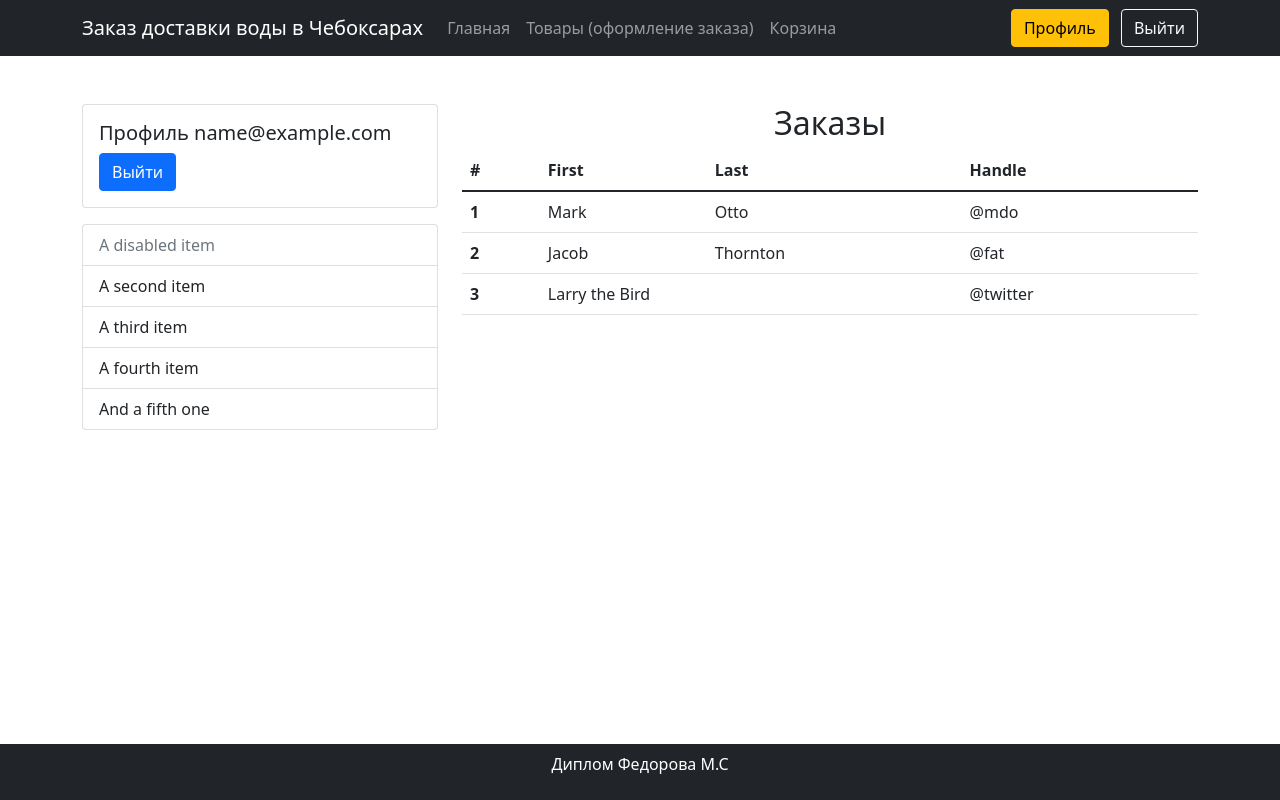
After one commit to LiberBear/diplom, a Django app: page /profile/ in a window 1280 px wide. The commit adds this page. Run offline with Django 3.2, Linux system fonts and the light colour scheme; the visitor is signed in with stand-in values (Sample User, id 1); data comes from the database, SQL or seed files in the repository; some libraries are stand-ins or nearby versions.

Commit message:
Раскатал шаблоны от Вано

```diff
--- a/delivery/models/Profile.py
+++ b/delivery/models/Profile.py
@@ -23,12 +23,14 @@ class Profile(BaseModel):
         verbose_name='Дата рождения',
     )
     address = models.CharField(
-        blank=False,
+        blank=True,
+        null=True,
         max_length=500,
         verbose_name='Адрес проживания',
     )
     phone_number = PhoneNumberField(
-        blank=False,
+        blank=True,
+        null=True,
         verbose_name='Номер телефона',
     )
 
@@ -36,6 +38,9 @@ class Profile(BaseModel):
         db_table = 'profile'
         verbose_name = 'Профиль пользователя'
         verbose_name_plural = 'Профили пользователей'
+
+    def __str__(self):
+        return f'Профиль {self.user.email}'
 
     @receiver(post_save, sender=User)
     def create_user_profile(sender, instance, created, **kwargs):
--- a/delivery/static/css/main.css
+++ b/delivery/static/css/main.css
@@ -1,9 +1,3 @@
-body {
-    padding-top: 3rem;
-    padding-bottom: 3rem;
-    color: #5a5a5a;
-}
-
 .cart-quantity {
     width: 80px;
     height: 40px;
@@ -11,6 +5,24 @@ body {
 
 .cart-add-button {
     width: 160px;
+}
+
+.card-image-cover {
+    width: 100%;
+    height: 300px;
+    position: relative;
+}
+
+.card-image-cover img {
+    position: absolute;
+    top: 0;
+    right: 0;
+    bottom: 0;
+    left: 0;
+    width: 100%;
+    height: 100%;
+    object-fit: cover;
+    object-position: center;
 }
 
 /* CUSTOMIZE THE CAROUSEL
@@ -111,12 +123,12 @@ body {
     }
 }
 
-.footer {
-    position: fixed;
-    bottom: 0;
-    width: 100%;
-    /* Set the fixed height of the footer here */
-    height: 60px;
-    line-height: 60px; /* Vertically center the text there */
-    background-color: #f5f5f5;
-}
+/*.footer {*/
+/*    position: fixed;*/
+/*    bottom: 0;*/
+/*    width: 100%;*/
+/*    !* Set the fixed height of the footer here *!*/
+/*    height: 60px;*/
+/*    line-height: 60px; !* Vertically center the text there *!*/
+/*    background-color: #f5f5f5;*/
+/*}*/
--- a/delivery/templates/base.html
+++ b/delivery/templates/base.html
@@ -13,6 +13,7 @@
 
     <!-- Bootstrap  CSS -->
     <link href="{% static "css/bootstrap.min.css" %}" rel="stylesheet">
+    <link rel="stylesheet" href="https://cdn.jsdelivr.net/npm/bootstrap-icons@1.8.1/font/bootstrap-icons.css">
     <!-- Иконка -->
     <link rel="icon" type="image/png" href="{% static "favicon.ico" %}">
     <!-- Свои стили-->
@@ -21,17 +22,17 @@
         {# Дополнительные стили к конкретной странице #}
     {% endblock %}
 </head>
-  <body>
+<body style="padding-bottom: 150px;">
 <!-- Панель навигации -->
 <nav class="navbar navbar-expand-lg navbar-dark bg-dark fixed-top">
     <div class="container">
         <a class="navbar-brand" href="/">Заказ доставки воды в Чебоксарах</a>
-        <button class="navbar-toggler" type="button" data-toggle="collapse" data-target="#navbarResponsive" aria-controls="navbarResponsive" aria-expanded="false" aria-label="Toggle navigation">
+        <button class="navbar-toggler" type="button" data-toggle="collapse" data-target="#navbarResponsive"
+                aria-controls="navbarResponsive" aria-expanded="false" aria-label="Toggle navigation">
             <span class="navbar-toggler-icon"></span>
         </button>
         <div class="collapse navbar-collapse" id="navbarResponsive">
             <ul class="navbar-nav ml-auto">
-
 
 
                 <li class="nav-item">
@@ -61,6 +62,15 @@
                 {% endif %}
             </ul>
         </div>
+        <div class="text-end">
+            {% if user.is_authenticated %}
+                 <a href="{% url 'profile' %}" class="btn btn-warning me-2">Профиль</a>
+                <a href="{% url 'account_logout' %}" class="btn btn-outline-light ">Выйти</a>
+            {% else %}
+                <a href="{% url 'account_login' %}" class="btn btn-warning me-2">Войти</a>
+                <a href="{% url 'account_signup' %}"class="btn btn-outline-light">Регистрация</a>
+            {% endif %}
+        </div>
     </div>
 </nav>
 <!-- Контент -->
@@ -81,10 +91,10 @@
 </div>
 </div>
 <!-- Подвал -->
-{#    <footer class="footer bg-dark ">#}
-{#      <div class="container">#}
-{#        <p class="m-0 text-center text-white">Проект Федорова М.С</p>#}
-{#      </div>#}
+<footer class="footer bg-dark fixed-bottom">
+    <div class="container">
+        <p class="p-2 text-center text-white">Диплом Федорова М.С</p>
+    </div>
 </footer>
 <!-- Библиотеки Bootstrap -->
 <script src="{% static "vendor/jquery/jquery.min.js" %}"></script>
--- /dev/null
+++ b/delivery/templates/profile.html
@@ -0,0 +1,58 @@
+{% extends "base.html" %}
+{% block title %}Профиль пользователя{% endblock title %}
+{% load static %}
+
+{% block content %}
+    <div class="container my-5">
+        <div class="row">
+            <div class="col-md-4">
+                <div class="card">
+                    <div class="card-body">
+                        <h5 class="card-title">Профиль {{ profile.user.email }}</h5>
+                        <a href="{% url 'account_logout' %}" class="btn btn-primary">Выйти</a>
+                    </div>
+                </div>
+                <ul class="list-group mt-3 mb-3">
+                    <li class="list-group-item disabled" aria-disabled="true">A disabled item</li>
+                    <li class="list-group-item">A second item</li>
+                    <li class="list-group-item">A third item</li>
+                    <li class="list-group-item">A fourth item</li>
+                    <li class="list-group-item">And a fifth one</li>
+                </ul>
+            </div>
+            <div class="col-md-8 ms-auto">
+                <h2 class="text-center">Заказы</h2>
+                <table class="table">
+                    <thead>
+                    <tr>
+                        <th scope="col">#</th>
+                        <th scope="col">First</th>
+                        <th scope="col">Last</th>
+                        <th scope="col">Handle</th>
+                    </tr>
+                    </thead>
+                    <tbody>
+                    <tr>
+                        <th scope="row">1</th>
+                        <td>Mark</td>
+                        <td>Otto</td>
+                        <td>@mdo</td>
+                    </tr>
+                    <tr>
+                        <th scope="row">2</th>
+                        <td>Jacob</td>
+                        <td>Thornton</td>
+                        <td>@fat</td>
+                    </tr>
+                    <tr>
+                        <th scope="row">3</th>
+                        <td colspan="2">Larry the Bird</td>
+                        <td>@twitter</td>
+                    </tr>
+                    </tbody>
+                </table>
+            </div>
+        </div>
+    </div>
+
+{% endblock %}
--- a/delivery/urls.py
+++ b/delivery/urls.py
@@ -2,13 +2,14 @@ from django.urls import path, include
 
 from rest_framework.routers import SimpleRouter
 
-from delivery.views import IndexView, OffersView, CartView
+from delivery.views import IndexView, OffersView, CartView, ProfileView
 from delivery.views import cart_manage, cart_checkout
 
 urlpatterns = [
     # Common pages
     path('', IndexView.as_view(), name='index'),
     path('offers/', OffersView.as_view(), name='offers_page'),
+    path('profile/', ProfileView.as_view(), name='profile'),
     path('cart/', CartView.as_view(), name='cart_detail'),
     path('cart/checkout', cart_checkout, name='cart_checkout'),
     path('cart/manage/', cart_manage, name='cart_manage'),
--- a/delivery/views.py
+++ b/delivery/views.py
@@ -22,11 +22,11 @@ from account.views import SignupView as SignupView_
 #delivery
 from delivery.models.Cart import Cart, CartItem, TooBigCartException
 from delivery.models.Offer import Offer, OutOfStockException
+from delivery.models.Profile import Profile
 from delivery.forms import AddToCartForm, OfferForm
 
 
 from carousel.models import CarouselPost
-
 
 
 class IndexView(TemplateView):
@@ -36,25 +36,30 @@ class IndexView(TemplateView):
     def get_context_data(self, **kwargs):
         context = super().get_context_data(**kwargs)
         carousel = CarouselPost.objects.all()
-        template = loader.get_template('index.html')
         context['carousel'] = carousel
+        return context
 
 
-@method_decorator(login_required, name='dispatch')
 class OffersView(TemplateView):
     """Страница списка товаров"""
     template_name = 'offers.html'
 
     def get_context_data(self, **kwargs):
         context = super().get_context_data(**kwargs)
-        #user = self.request.user
         offers = Offer.objects.all()
-        offer_forms = []
-        for offer in offers:
-            form = OfferForm(instance=offer)
-            print(form["img"])
-            offer_forms.append(form)
-        context['offers'] = offer_forms
+        context['offers'] = offers
+        return context
+
+
+@method_decorator(login_required, name='dispatch')
+class ProfileView(TemplateView):
+    template_name = 'profile.html'
+
+    def get_context_data(self, **kwargs):
+        context = super().get_context_data(**kwargs)
+        profile, _ = Profile.objects.get_or_create(user=self.request.user)
+        context['profile'] = profile
+        return context
 
 
 @method_decorator(login_required, name='dispatch')
@@ -69,6 +74,7 @@ class CartView(TemplateView):
         cart_items = CartItem.objects.filter(cart=cart)
         context['cart_items'] = cart_items
         context['cart'] = cart
+        return context
 
 
 @csrf_exempt
```
Also changed, not shown: delivery/templates/account/login.html (+15 -11 lines), delivery/templates/account/logout.html (added, +26 -0 lines), delivery/templates/offers.html (+16 -15 lines), delivery/migrations/0002_alter_profile_address_alter_profile_phone_number.py (added). Lines whose indentation alone changed are shown as unchanged.
